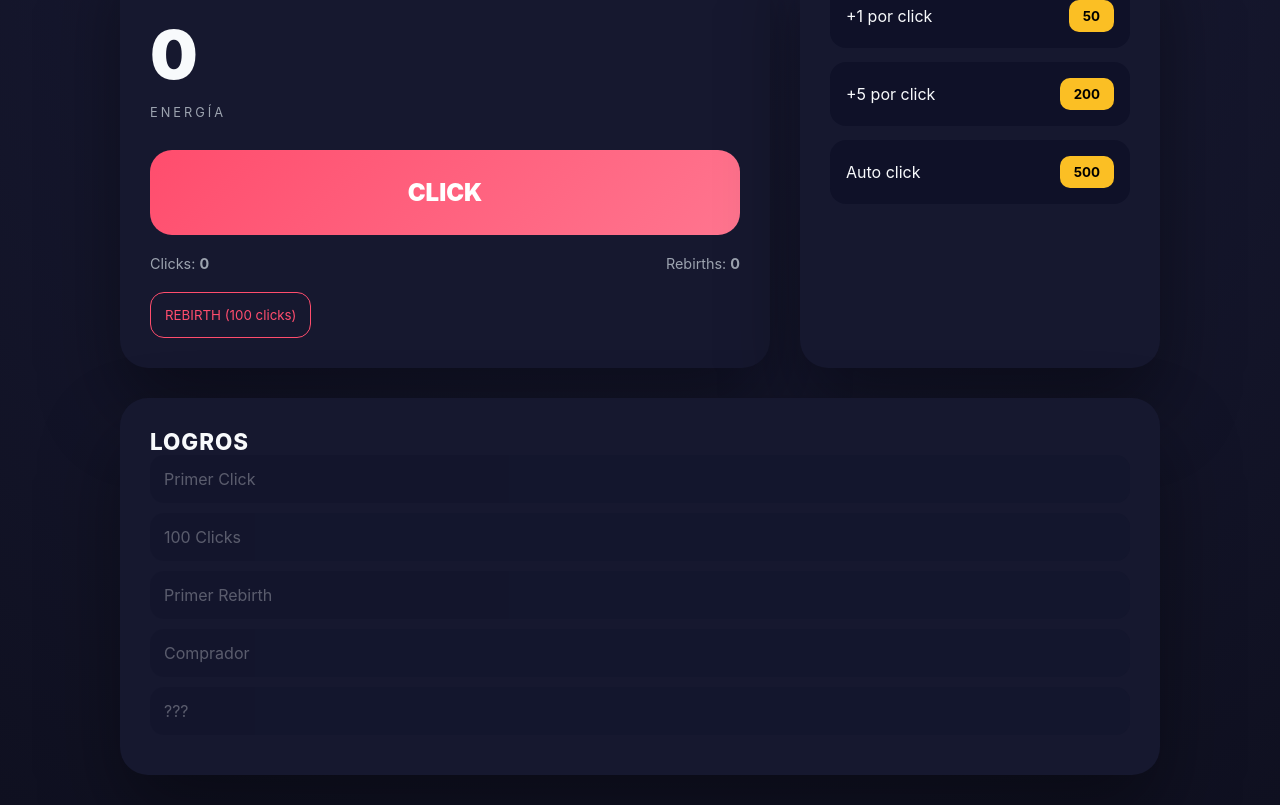
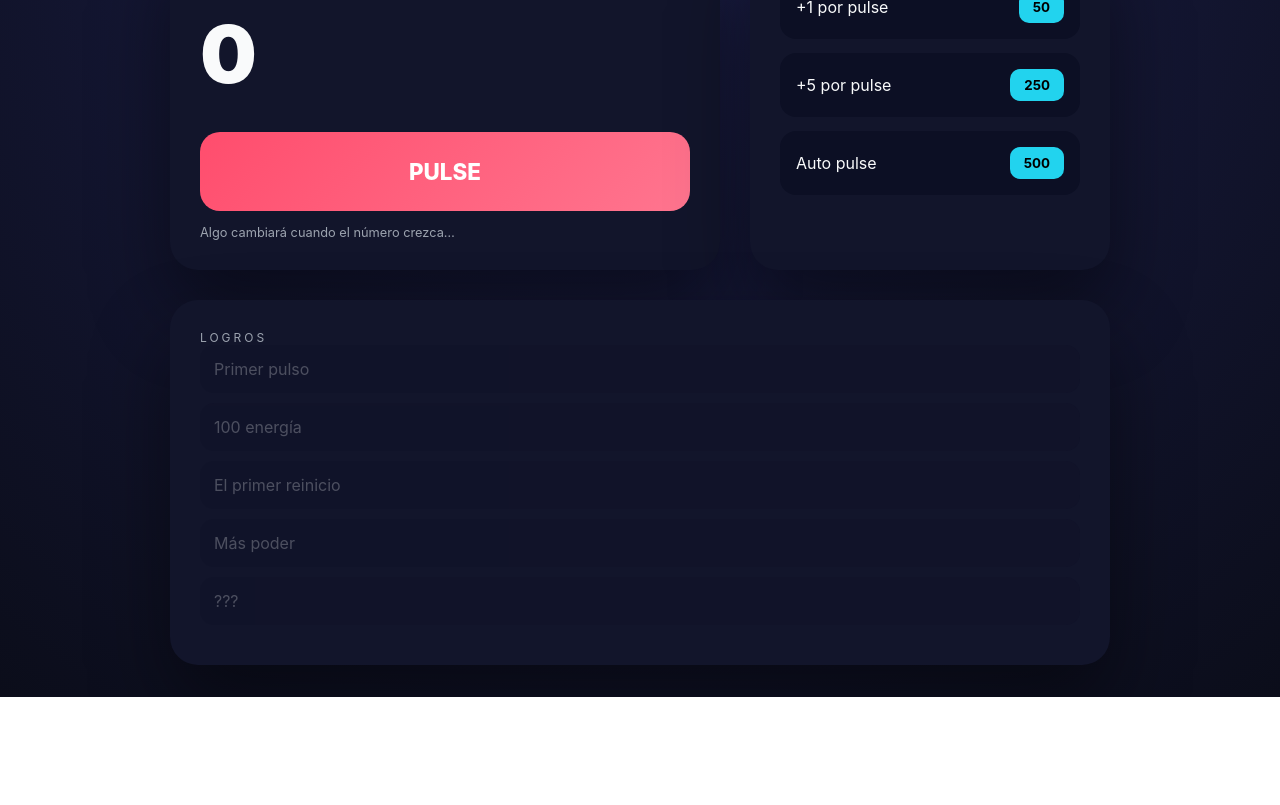
Before and after one commit to MAESTROGATO12/randomgenerator, a plain HTML site: page index.html in a window 1280 px wide. Shown: the part 103-908 px from the top of the page. After the commit the page ends 800 px from the top, so only its background shows below. Drawn offline with Linux system fonts and the light colour scheme.

Commit message:
Update index.html

```diff
--- a/index.html
+++ b/index.html
@@ -3,28 +3,24 @@
 <head>
 <meta charset="UTF-8">
 <meta name="viewport" content="width=device-width, initial-scale=1.0">
-<title>Casual Clicker</title>
+<title>Pulse</title>
 
 <style>
 :root{
-  --bg1:#0f1020;
-  --bg2:#1b1d3a;
-  --card:#16182f;
+  --bg:#0b0d1a;
+  --panel:#12152b;
   --accent:#ff4d6d;
-  --accent2:#fbbf24;
-  --text:#f8fafc;
+  --accent2:#22d3ee;
+  --text:#f9fafb;
   --muted:#9ca3af;
 }
 
-*{
-  box-sizing:border-box;
-  font-family:Inter,system-ui,Segoe UI,sans-serif;
-}
+*{box-sizing:border-box;font-family:Inter,system-ui,sans-serif}
 
 body{
   margin:0;
   min-height:100vh;
-  background:radial-gradient(circle at top,var(--bg2),var(--bg1));
+  background:radial-gradient(circle at top,#1c1f4a,var(--bg));
   color:var(--text);
   display:flex;
   justify-content:center;
@@ -33,7 +29,7 @@ body{
 
 .app{
   width:100%;
-  max-width:1100px;
+  max-width:1000px;
   padding:30px;
   display:grid;
   grid-template-columns: 1fr 360px;
@@ -41,71 +37,48 @@ body{
 }
 
 .panel{
-  background:var(--card);
+  background:var(--panel);
   border-radius:28px;
   padding:30px;
-  box-shadow:0 40px 80px rgba(0,0,0,.4);
+  box-shadow:0 40px 80px rgba(0,0,0,.45);
 }
 
 .title{
+  letter-spacing:3px;
+  font-size:.75rem;
+  color:var(--muted);
+}
+
+/* MAIN NUMBER */
+.main-value{
+  font-size:5rem;
+  font-weight:900;
+  margin:30px 0;
+}
+
+.pulse-btn{
+  width:100%;
+  padding:26px;
+  border-radius:20px;
+  border:none;
   font-size:1.4rem;
   font-weight:800;
-  letter-spacing:1px;
-}
-
-/* -------- MAIN GAME -------- */
-
-.score{
-  font-size:4.2rem;
-  font-weight:900;
-  margin:30px 0 10px;
-}
-
-.subtitle{
-  color:var(--muted);
-  font-size:.8rem;
-  letter-spacing:3px;
-}
-
-.big-button{
-  width:100%;
-  margin-top:30px;
-  padding:28px;
-  border-radius:22px;
-  border:none;
-  font-size:1.5rem;
-  font-weight:900;
   background:linear-gradient(135deg,var(--accent),#ff758f);
   color:white;
   cursor:pointer;
 }
 
-.big-button:active{
-  transform:scale(.96);
-}
+.pulse-btn:active{transform:scale(.96)}
 
-.stats{
-  display:flex;
-  justify-content:space-between;
-  margin-top:20px;
-  font-size:.9rem;
+.hint{
+  margin-top:14px;
+  font-size:.8rem;
   color:var(--muted);
 }
 
-.rebirth{
-  margin-top:20px;
-  padding:14px;
-  border-radius:14px;
-  background:none;
-  border:1px solid var(--accent);
-  color:var(--accent);
-  cursor:pointer;
-}
-
-/* -------- SHOP -------- */
-
+/* SHOP */
 .shop-item{
-  background:#0f1128;
+  background:#0c0f24;
   padding:16px;
   border-radius:16px;
   margin-bottom:14px;
@@ -119,23 +92,21 @@ body{
   border:none;
   border-radius:10px;
   background:var(--accent2);
-  color:black;
   font-weight:700;
   cursor:pointer;
 }
 
-/* -------- ACHIEVEMENTS -------- */
-
+/* ACHIEVEMENTS */
 .achievements{
-  grid-column:1 / -1;
+  grid-column:1/-1;
 }
 
 .achievement{
-  background:#0f1128;
+  background:#0c0f24;
   padding:14px;
   border-radius:14px;
   margin-bottom:10px;
-  opacity:.3;
+  opacity:.25;
 }
 
 .achievement.unlocked{
@@ -151,38 +122,32 @@ body{
 
   <!-- GAME -->
   <div class="panel">
-    <div class="title">CASUAL CLICKER</div>
+    <div class="title">PULSE</div>
 
-    <div class="score" id="score">0</div>
-    <div class="subtitle">ENERGÍA</div>
+    <div class="main-value" id="value">0</div>
 
-    <button class="big-button" onclick="clickMain()">CLICK</button>
+    <button class="pulse-btn" onclick="pulse()">PULSE</button>
 
-    <div class="stats">
-      <span>Clicks: <b id="clicks">0</b></span>
-      <span>Rebirths: <b id="rebirths">0</b></span>
-    </div>
-
-    <button class="rebirth" onclick="rebirth()">REBIRTH (100 clicks)</button>
+    <div class="hint" id="hint">Algo cambiará cuando el número crezca…</div>
   </div>
 
   <!-- SHOP -->
   <div class="panel">
-    <div class="title">TIENDA</div>
+    <div class="title">MEJORAS</div>
 
     <div class="shop-item">
-      <span>+1 por click</span>
-      <button onclick="buyUpgrade(1)">50</button>
+      <span>+1 por pulse</span>
+      <button onclick="buy(1,50)">50</button>
     </div>
 
     <div class="shop-item">
-      <span>+5 por click</span>
-      <button onclick="buyUpgrade(5)">200</button>
+      <span>+5 por pulse</span>
+      <button onclick="buy(5,250)">250</button>
     </div>
 
     <div class="shop-item">
-      <span>Auto click</span>
-      <button onclick="buyAuto()">500</button>
+      <span>Auto pulse</span>
+      <button onclick="autoBuy()">500</button>
     </div>
   </div>
 
@@ -190,82 +155,79 @@ body{
   <div class="panel achievements">
     <div class="title">LOGROS</div>
 
-    <div id="a1" class="achievement">Primer Click</div>
-    <div id="a2" class="achievement">100 Clicks</div>
-    <div id="a3" class="achievement">Primer Rebirth</div>
-    <div id="a4" class="achievement">Comprador</div>
+    <div id="a1" class="achievement">Primer pulso</div>
+    <div id="a2" class="achievement">100 energía</div>
+    <div id="a3" class="achievement">El primer reinicio</div>
+    <div id="a4" class="achievement">Más poder</div>
     <div id="a5" class="achievement">???</div>
   </div>
 
 </div>
 
 <script>
-let game = JSON.parse(localStorage.getItem("casual_clicker")) || {
-  score:0,
-  clicks:0,
+let data = JSON.parse(localStorage.getItem("pulse_game")) || {
+  value:0,
+  power:1,
   rebirths:0,
-  power:1,
-  auto:false,
-  achievements:{}
+  auto:false
 };
 
 function save(){
-  localStorage.setItem("casual_clicker",JSON.stringify(game));
+  localStorage.setItem("pulse_game",JSON.stringify(data));
 }
 
 function update(){
-  score.textContent = game.score;
-  clicks.textContent = game.clicks;
-  rebirths.textContent = game.rebirths;
+  value.textContent = data.value;
 
-  unlock("a1", game.clicks >= 1);
-  unlock("a2", game.clicks >= 100);
-  unlock("a3", game.rebirths >= 1);
-  unlock("a4", game.power > 1);
-  unlock("a5", game.rebirths >= 5);
+  unlock("a1",data.value>=1);
+  unlock("a2",data.value>=100);
+  unlock("a3",data.rebirths>=1);
+  unlock("a4",data.power>1);
+  unlock("a5",data.rebirths>=5);
+
+  hint.textContent =
+    data.rebirths>0
+    ? "La energía se siente diferente…"
+    : "Algo cambiará cuando el número crezca…";
 }
 
 function unlock(id,cond){
-  if(cond){
-    document.getElementById(id).classList.add("unlocked");
-  }
+  if(cond) document.getElementById(id).classList.add("unlocked");
 }
 
-function clickMain(){
-  game.clicks++;
-  game.score += game.power;
+function pulse(){
+  data.value += data.power;
+  checkRebirth();
   save();
   update();
 }
 
-function rebirth(){
-  if(game.clicks < 100) return alert("Necesitas 100 clicks");
-  game.clicks = 0;
-  game.score = 0;
-  game.rebirths++;
-  game.power = 1 + game.rebirths;
+function checkRebirth(){
+  if(data.value >= 1000){
+    data.value = 0;
+    data.rebirths++;
+    data.power = 1 + data.rebirths;
+  }
+}
+
+function buy(p,cost){
+  if(data.value < cost) return;
+  data.value -= cost;
+  data.power += p;
   save();
   update();
 }
 
-function buyUpgrade(p){
-  if(game.score < (p===1?50:200)) return;
-  game.score -= (p===1?50:200);
-  game.power += p;
-  save();
-  update();
-}
-
-function buyAuto(){
-  if(game.score < 500 || game.auto) return;
-  game.score -= 500;
-  game.auto = true;
-  setInterval(()=>clickMain(),1000);
+function autoBuy(){
+  if(data.value < 500 || data.auto) return;
+  data.value -= 500;
+  data.auto = true;
+  setInterval(pulse,1000);
   save();
 }
 
-if(game.auto){
-  setInterval(()=>clickMain(),1000);
+if(data.auto){
+  setInterval(pulse,1000);
 }
 
 update();
```
